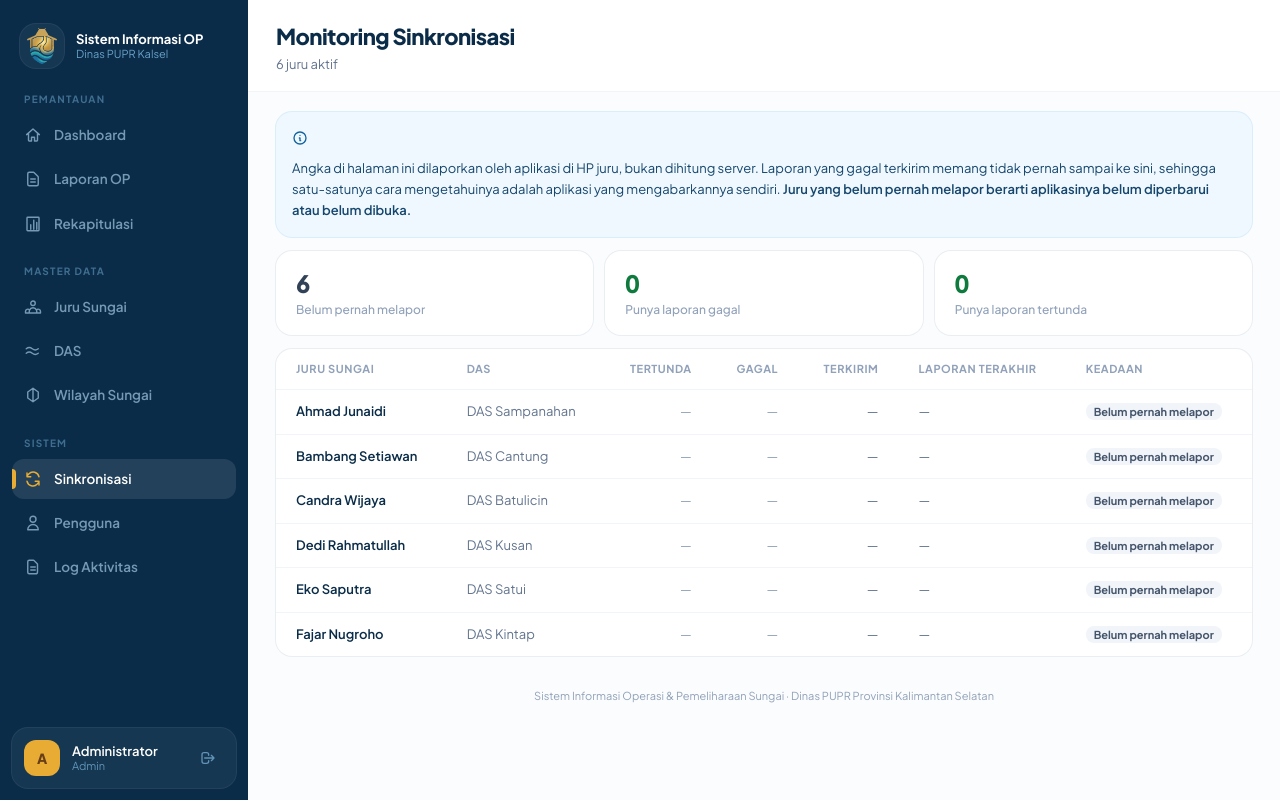
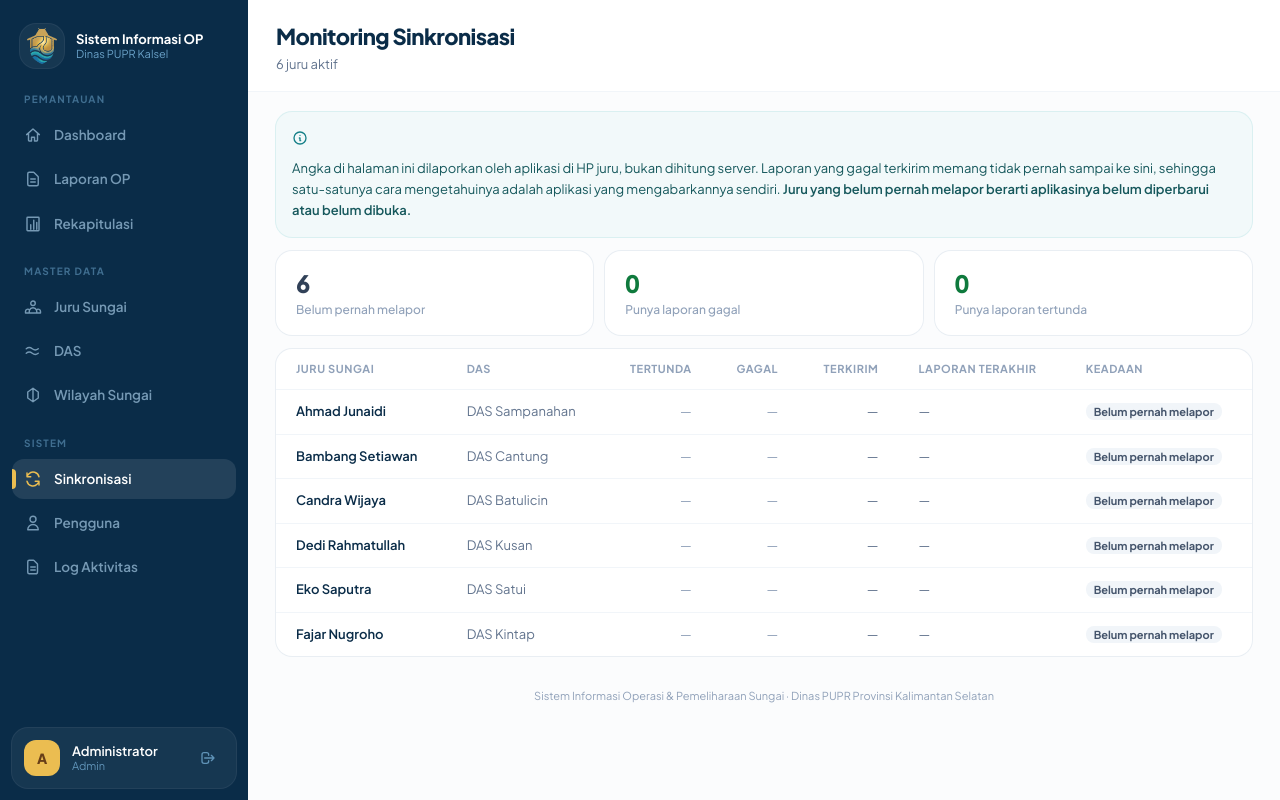
Before and after one commit to khatami99/river-op, a Laravel app: page /sinkronisasi in a window 1280 px wide. Run offline with Laravel 12, Linux system fonts and the light colour scheme; a user stored in the database is signed in; data comes from the database, SQL or seed files in the repository; data that the repository does not hold is empty; style sheets or scripts are compiled from the project's sources; parts of the project's set-up code (start-up, migrations or seed data) failed here and were passed over.

Commit message:
style: selaraskan palet dengan logo, tambah warna teal yang belum terpakai
Palet lama ternyata sudah nyaris sama dengan logo baru: biru sungai-600
berselisih 3 derajat hue dari #1c73a3, dan emas-400 berselisih 2 derajat dari
#ebbd51. Jadi yang diperlukan bukan mengganti palet, melainkan menyetelnya.

Delapan warna hasil pengambilan sampel dari logo sengaja TIDAK dipakai apa
adanya. Seluruhnya duduk di lightness 37-72 persen, tanpa ujung gelap untuk
sidebar dan teks maupun ujung terang untuk latar, sehingga kedua ujung itu
tetap harus dibuat sendiri. Emasnya pun hanya berkontras 1,5 sampai 2,5 di atas
putih, jauh di bawah ambang baca, sehingga tidak pernah bisa menjadi teks.
Merah dan hijau juga tidak ada di sana, padahal keduanya bahasa sistem ini --
merah berarti bermasalah, hijau berarti aman -- dan justru harus berdiri di
luar warna merek agar tetap menonjol.

Yang benar-benar kurang hanyalah teal pada gelombang logo, yang selama ini
tidak terpakai sama sekali. Tangga teal ditambahkan dengan tugas yang jelas:
kotak keterangan, yang sebelumnya memakai biru yang sama dengan tombol tindakan
utama sehingga "ini penjelasan" dan "ini yang harus diklik" terlihat serupa.
Penanda DAS di peta sebaran juga menjadi teal, sebab penanda bangunan yang
aman sudah biru dan dua biru berdekatan menyulitkan membedakan lapisannya.

teal-700 digelapkan hingga kontrasnya 4,69 agar layak dipakai sebagai teks.
Tangga emas digeser tipis ke arah #ebbd51 dan #dbc793.

Co-Authored-By: Claude Opus 5 <noreply@anthropic.com>

```diff
--- a/resources/css/app.css
+++ b/resources/css/app.css
@@ -25,14 +25,31 @@
     /* Emas — satu-satunya warna yang hadir di logo provinsi dan logo aplikasi */
     --color-emas-50: #fdf8ec;
     --color-emas-100: #faedca;
-    --color-emas-200: #f4d992;
-    --color-emas-300: #edc25c;
-    --color-emas-400: #e8ac35;
-    --color-emas-500: #d4a017;
-    --color-emas-600: #b87d12;
+    --color-emas-200: #f2dda2;
+    --color-emas-300: #eecd72;
+    --color-emas-400: #ebbd51;
+    --color-emas-500: #d9a63b;
+    --color-emas-600: #b3831f;
     --color-emas-700: #935c13;
     --color-emas-800: #7a4a17;
     --color-emas-900: #683e18;
+
+    /* Teal gelombang — warna ketiga pada logo, selama ini tidak terpakai sama
+       sekali. Diberi tugas jelas: keterangan dan penjelasan. Sebelumnya kotak
+       informasi memakai biru yang sama dengan tombol tindakan utama, sehingga
+       "ini penjelasan" dan "ini yang harus diklik" terlihat serupa.
+       teal-700 sengaja digelapkan sampai kontrasnya 4,69 agar layak jadi teks. */
+    --color-teal-50: #f2f9fa;
+    --color-teal-100: #e2f5f6;
+    --color-teal-200: #c7edf0;
+    --color-teal-300: #99e1e6;
+    --color-teal-400: #62d3da;
+    --color-teal-500: #2bc9d4;
+    --color-teal-600: #1da6af;
+    --color-teal-700: #168088;
+    --color-teal-800: #156b71;
+    --color-teal-900: #16585c;
+    --color-teal-950: #0f3a3d;
 
     /* Hijau — dari perisai logo provinsi, dipakai untuk kondisi normal */
     --color-hijau-50: #eefbf3;
--- a/resources/js/peta.js
+++ b/resources/js/peta.js
@@ -283,8 +283,10 @@ function siapkanPetaSebaran() {
             .bindPopup(baris.join('<br>'));
     });
 
+    // Teal, bukan biru tua. Penanda bangunan yang tidak bermasalah sudah biru,
+    // dan dua biru berdekatan membuat kedua lapisan sukar dibedakan sekilas.
     daftarDas.forEach((d) => {
-        L.marker([d.lat, d.lng], { icon: penanda('#0a2c48', '') })
+        L.marker([d.lat, d.lng], { icon: penanda('#168088', '') })
             .addTo(lapisanDas)
             .bindPopup(
                 `<strong>${lolos(d.nama)}</strong><br>` +
--- a/resources/views/sinkronisasi/index.blade.php
+++ b/resources/views/sinkronisasi/index.blade.php
@@ -5,11 +5,11 @@
 
 @section('konten')
 
-    <div class="mb-3.5 flex flex-wrap items-start gap-3 rounded-2xl bg-sungai-50 p-4 ring-1 ring-sungai-500/15">
-        <svg class="mt-0.5 h-4 w-4 shrink-0 text-sungai-700" fill="none" stroke="currentColor" stroke-width="2" viewBox="0 0 24 24">
+    <div class="mb-3.5 flex flex-wrap items-start gap-3 rounded-2xl bg-teal-50 p-4 ring-1 ring-teal-600/15">
+        <svg class="mt-0.5 h-4 w-4 shrink-0 text-teal-700" fill="none" stroke="currentColor" stroke-width="2" viewBox="0 0 24 24">
             <path stroke-linecap="round" stroke-linejoin="round" d="M13 16h-1v-4h-1m1-4h.01M21 12a9 9 0 11-18 0 9 9 0 0118 0z"/>
         </svg>
-        <p class="text-[13px] leading-relaxed text-sungai-900">
+        <p class="text-[13px] leading-relaxed text-teal-900">
             Angka di halaman ini dilaporkan oleh aplikasi di HP juru, bukan dihitung server.
             Laporan yang gagal terkirim memang tidak pernah sampai ke sini, sehingga satu-satunya
             cara mengetahuinya adalah aplikasi yang mengabarkannya sendiri.
```
